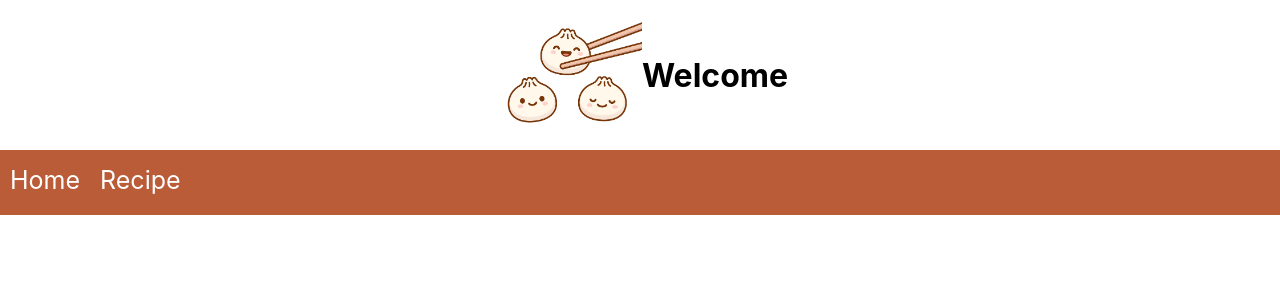
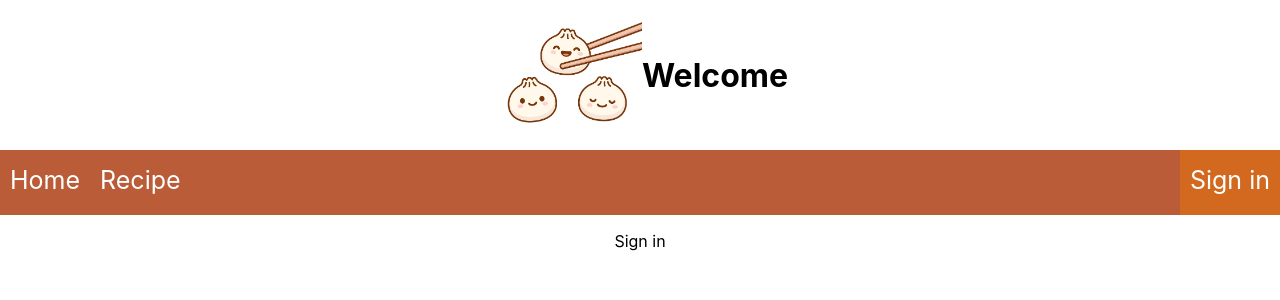
Before and after one commit to samwambam/FindRecipes, a React (Create React App) app in the folder client/: page /signin in a window 1280 px wide. Before the commit this address had no page. Shown: the top 300 px of the page. Built offline with nearby package versions, Linux system fonts and the light colour scheme.

Commit message:
added signin page setup

```diff
--- a/client/src/App.js
+++ b/client/src/App.js
@@ -6,8 +6,9 @@ import {
 } from 'react-router-dom';
 import Home from './pages/Home.js';
 import Recipes from './pages/Recipes.js';
-import RecipePage from './pages/RecipePage.js'
-import Nav from './components/Nav.js'
+import RecipePage from './pages/RecipePage.js';
+import Nav from './components/Nav.js';
+import Signin from "./pages/Signin.js";
 import './App.css';
 
 function App() {
@@ -16,6 +17,7 @@ function App() {
         <Nav />
         <Routes>
           <Route path= "/" element= {<Home/>} exact/>
+          <Route path= "signin" element= {<Signin/>} exact/>
           <Route path="/recipes" element= {<Recipes/>} exact />
           <Route path= "/recipe/:id" element= {<RecipePage/>} exact />
         </Routes>
--- a/client/src/components/Nav.js
+++ b/client/src/components/Nav.js
@@ -15,6 +15,7 @@ const Nav= () => {
                 <Link to= "/"> <li className='list'> Home </li> </Link>
                 <Link to= "/recipes"> <li className='list'> Recipe </li> </Link>
 
+                <Link to="/signin" className="NavButton"> <li className='list'> Sign in</li> </Link>
             </ul>
       </div>
     );
--- /dev/null
+++ b/client/src/pages/Signin.js
@@ -0,0 +1,10 @@
+import {useState, useEffect} from "react-router-dom";
+
+const Signin= () => {
+
+    return (
+        <p> Sign in </p>
+    );
+}
+
+export default Signin;
```
